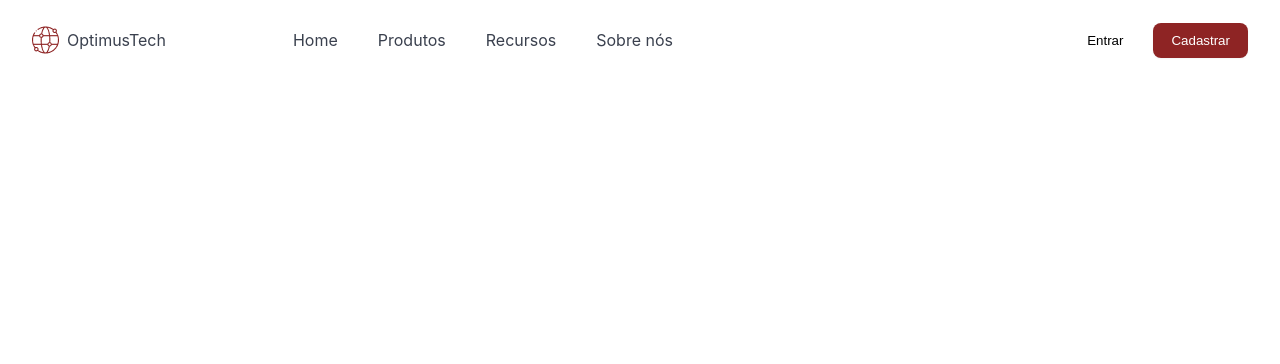
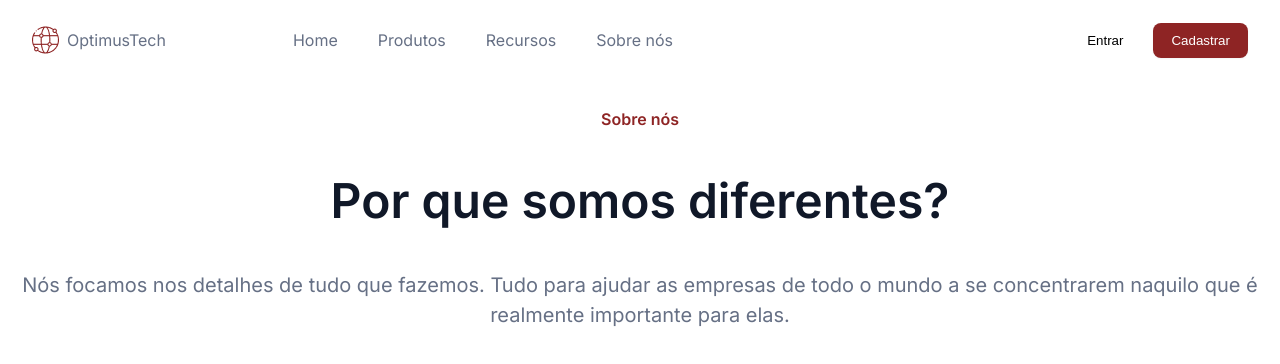
Before and after one commit to humbhenri/7daysOfCodeHTML, a plain HTML site: page index.html in a window 1280 px wide. Drawn offline with Linux system fonts and the light colour scheme.

Commit message:
adiciona cabeçalho

```diff
--- a/index.html
+++ b/index.html
@@ -1,14 +1,23 @@
 <html lang="pt-br">
   <head>
-		<meta charset="UTF-8">
+    <meta charset="UTF-8" />
+    <meta http-equiv="X-UA-Compatible" content="IE=edge" />
+    <meta name="viewport" content="width=device-width, initial-scale=1.0" />
     <title>Teste</title>
-		<link href="style.css" rel="stylesheet">
+    <link href="style.css" rel="stylesheet" />
+    <title>OptimusTech</title>
+    <link rel="preconnect" href="https://fonts.googleapis.com" />
+    <link rel="preconnect" href="https://fonts.gstatic.com" crossorigin />
+    <link
+      href="https://fonts.googleapis.com/css2?family=Inter:wght@300;400;500;600&display=swap"
+      rel="stylesheet"
+    />
   </head>
   <body>
     <nav class="navbar">
       <div class="container">
         <div class="logo">
-					<img src="images/logo.png" alt="logo">
+          <img src="images/logo.png" alt="logo" />
           <a href="#">OptimusTech</a>
         </div>
         <ul class="paginas">
@@ -24,5 +33,15 @@
         </div>
       </div>
     </nav>
+	<main>
+		<section class="cabecalho">
+			<h5>Sobre nós</h5>
+			<h1>Por que somos diferentes?</h1>
+			<p>Nós focamos nos detalhes de tudo que fazemos. Tudo para
+				ajudar as empresas de todo o mundo a se concentrarem
+				naquilo que é realmente importante para elas.
+			</p>
+		</section>
+	</main>
   </body>
 </html>
--- a/style.css
+++ b/style.css
@@ -1,3 +1,8 @@
+:root {
+  --text-color: #667085;
+  --main-color: #8e2424;
+}
+
 * {
   box-sizing: border-box;
 }
@@ -5,7 +10,7 @@
 body {
   margin: 0;
   padding: 0;
-	font-family: Inter, Helvetica, Arial, sans-serif;
+  font-family: "Inter", Helvetica, Arial, sans-serif;
 }
 
 .navbar {
@@ -17,7 +22,7 @@ body {
 
 .navbar a {
   text-decoration: none;
-	color: #3A404E;
+  color: var(--text-color);
 }
 
 .navbar .container {
@@ -75,12 +80,36 @@ ul.paginas {
 }
 
 .cadastrar {
-	background-color: #8E2424;
-	border: 1px solid rgba(142, 36, 36, 1);
+  background-color: var(--main-color);
+  border: 1px solid var(--main-color);
   box-shadow: 0px 1px 2px 0px rgba(16, 24, 40, 0.05);
-	color: #FFFFFF;
+  color: #ffffff;
 }
 
 .space {
   width: 142px;
 }
+
+.cabecalho {
+	text-align: center;
+}
+
+.cabecalho h5 {
+  color: var(--main-color);
+  font-size: 16px;
+  line-height: 24px;
+}
+
+.cabecalho h1 {
+	font-weight: 600;
+	color: #101828;
+	font-style: normal;
+	font-size: 48px;
+	line-height: 60px;
+}
+
+.cabecalho p {
+	color: var(--text-color);
+	font-size: 20px;
+	line-height: 30px;
+}
```
Lines whose indentation alone changed are shown as unchanged.
